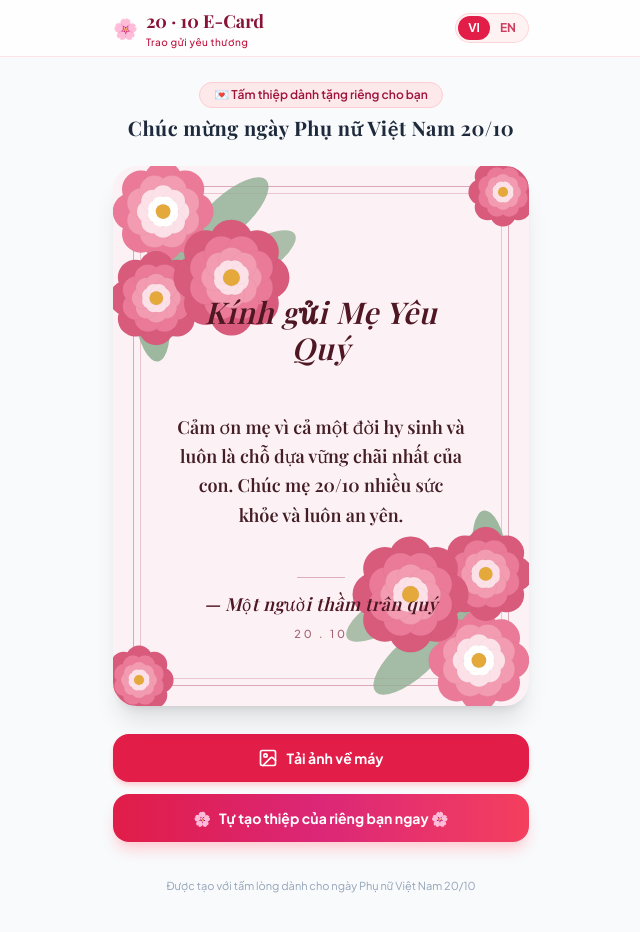
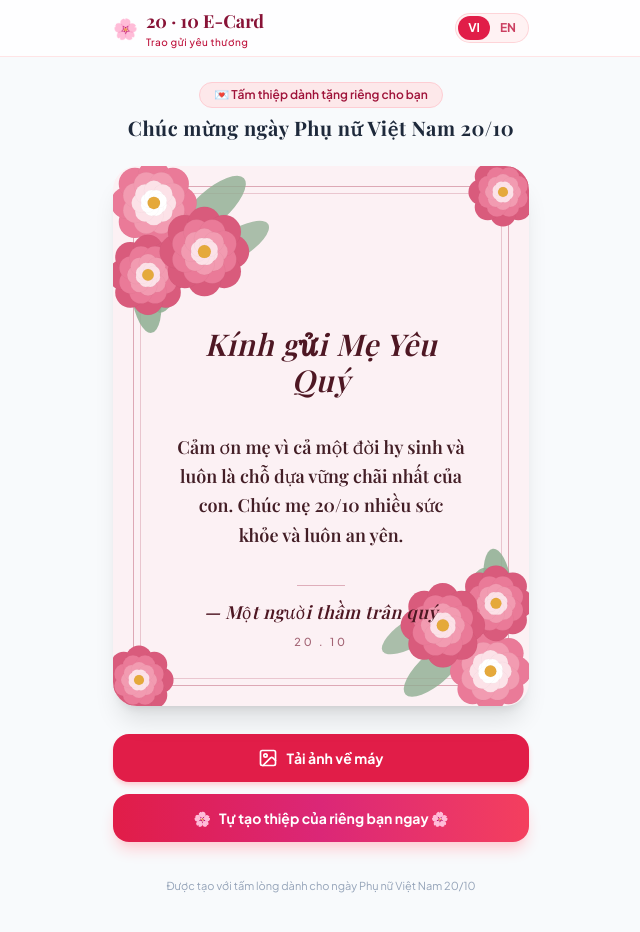
Before and after one commit to lyquangthai1993/women-day-e-card, a Next.js app: page /card in a window 1280 px wide. Shown: the top 932 px of the page, without its empty margins (319-959 px from the left). Built offline with nearby package versions, Linux system fonts and the light colour scheme; a web font is replaced by a local one.

Commit message:
fix(card): increase top spacing and optimize floral cluster bounds to avoid text overlap

```diff
--- a/src/components/CardPreview.tsx
+++ b/src/components/CardPreview.tsx
@@ -406,44 +406,44 @@ export const CardPreview: React.FC<CardPreviewProps> = ({
 
       {/* Cụm hoa góc trên bên trái (Top-Left Floral Cluster) */}
       <svg
-        className="absolute top-0 left-0 w-[185px] h-[185px] sm:w-[205px] sm:h-[205px] pointer-events-none z-10"
+        className="absolute top-0 left-0 w-[155px] h-[155px] sm:w-[175px] sm:h-[175px] pointer-events-none z-10"
         viewBox="0 0 180 180"
       >
         <LeavesCluster leafColor={theme.leafColor} />
         {/* Bông 1: Trên cùng (Tone sáng nhẹ) */}
-        <g transform="translate(44, 40) scale(0.92)">
+        <g transform="translate(42, 38) scale(0.92)">
           {renderThemeFlower(theme, true)}
         </g>
         {/* Bông 2: Bên dưới bên trái */}
-        <g transform="translate(38, 116) scale(0.86)">
+        <g transform="translate(36, 112) scale(0.86)">
           {renderThemeFlower(theme, false)}
         </g>
         {/* Bông 3: Nổi bật ở trung tâm cụm */}
-        <g transform="translate(104, 98) scale(1.06)">
+        <g transform="translate(94, 88) scale(0.96)">
           {renderThemeFlower(theme, false)}
         </g>
       </svg>
 
       {/* Cụm hoa góc dưới bên phải (Bottom-Right Floral Cluster - Xoay 180 độ đối xứng hoàn hảo) */}
       <svg
-        className="absolute bottom-0 right-0 w-[185px] h-[185px] sm:w-[205px] sm:h-[205px] pointer-events-none z-10 rotate-180"
+        className="absolute bottom-0 right-0 w-[145px] h-[145px] sm:w-[165px] sm:h-[165px] pointer-events-none z-10 rotate-180"
         viewBox="0 0 180 180"
       >
         <LeavesCluster leafColor={theme.leafColor} />
-        <g transform="translate(44, 40) scale(0.92)">
+        <g transform="translate(42, 38) scale(0.92)">
           {renderThemeFlower(theme, true)}
         </g>
-        <g transform="translate(38, 116) scale(0.86)">
+        <g transform="translate(36, 112) scale(0.86)">
           {renderThemeFlower(theme, false)}
         </g>
-        <g transform="translate(104, 98) scale(1.06)">
+        <g transform="translate(94, 88) scale(0.96)">
           {renderThemeFlower(theme, false)}
         </g>
       </svg>
 
       {/* Bông hoa đơn góc trên bên phải (Top-Right Single Bloom) */}
       <svg
-        className="absolute top-0 right-0 w-[100px] h-[100px] pointer-events-none z-10"
+        className="absolute top-0 right-0 w-[90px] h-[90px] sm:w-[100px] sm:h-[100px] pointer-events-none z-10"
         viewBox="0 0 100 100"
       >
         <g transform="translate(74, 26) scale(0.72)">
@@ -453,7 +453,7 @@ export const CardPreview: React.FC<CardPreviewProps> = ({
 
       {/* Bông hoa đơn góc dưới bên trái (Bottom-Left Single Bloom) */}
       <svg
-        className="absolute bottom-0 left-0 w-[100px] h-[100px] pointer-events-none z-10"
+        className="absolute bottom-0 left-0 w-[90px] h-[90px] sm:w-[100px] sm:h-[100px] pointer-events-none z-10"
         viewBox="0 0 100 100"
       >
         <g transform="translate(26, 74) scale(0.72)">
@@ -462,7 +462,7 @@ export const CardPreview: React.FC<CardPreviewProps> = ({
       </svg>
 
       {/* Nội dung thiệp chính giữa */}
-      <div className="relative z-20 flex flex-col justify-between h-full px-8 sm:px-12 pt-28 sm:pt-32 pb-14 sm:pb-16 text-center">
+      <div className="relative z-20 flex flex-col justify-between h-full px-6 sm:px-12 pt-[144px] sm:pt-[160px] pb-10 sm:pb-14 text-center">
         {/* Người nhận (Title) */}
         <div className="max-w-[85%] mx-auto">
           <h2
@@ -484,7 +484,7 @@ export const CardPreview: React.FC<CardPreviewProps> = ({
         </div>
 
         {/* Chân thiệp (Footer: Đường kẻ, Người gửi, Ngày tháng) */}
-        <div className="flex flex-col items-center">
+        <div className="flex flex-col items-center max-w-[80%] mx-auto">
           <div
             className="w-12 h-[1px] mb-3"
             style={{ backgroundColor: theme.dividerColor, opacity: 0.6 }}
```
